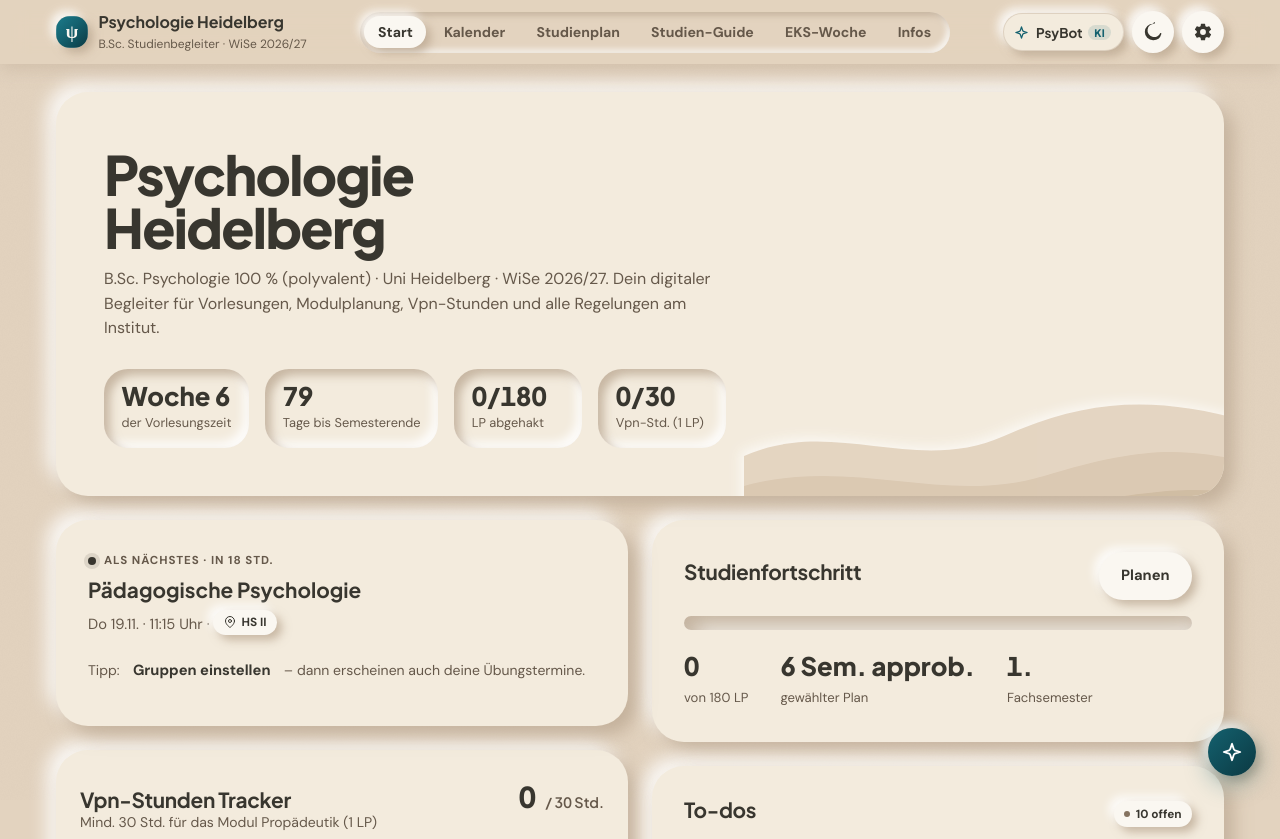
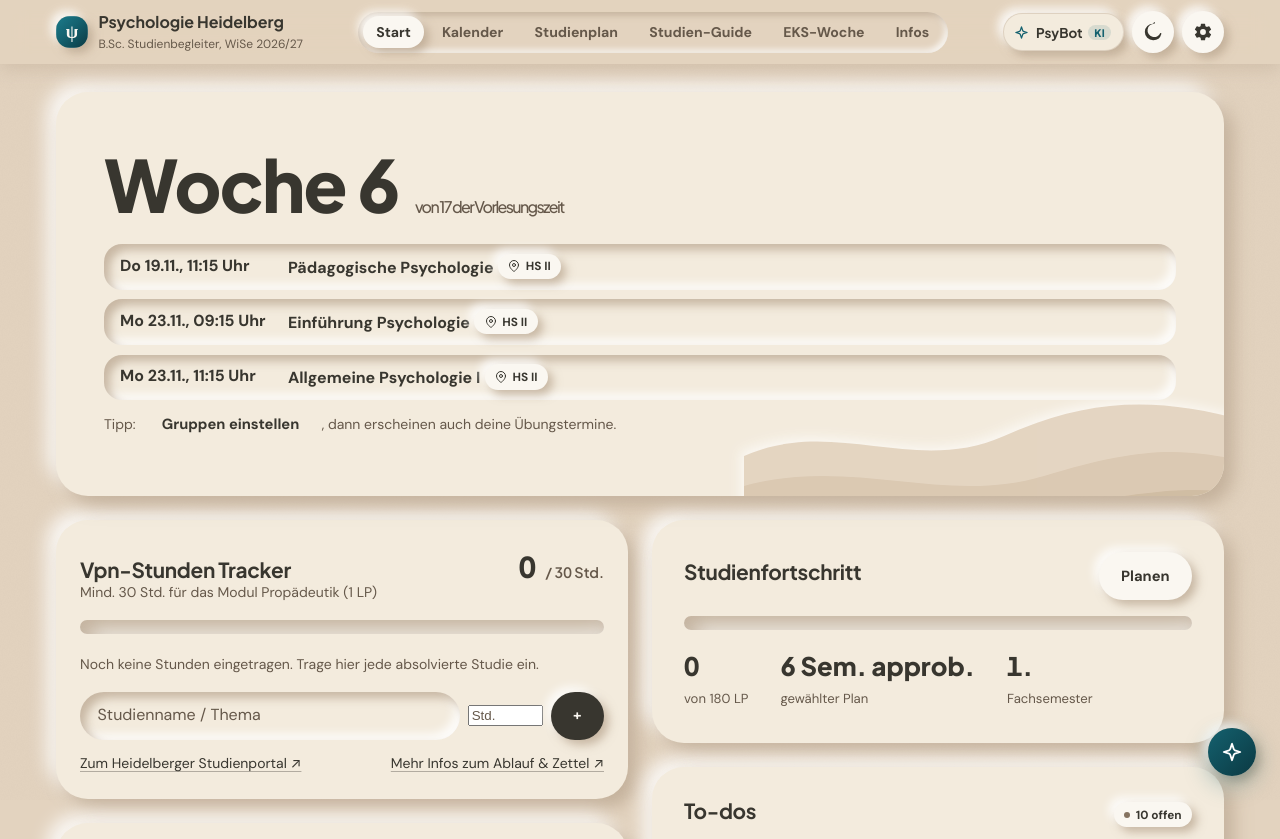
Before and after one commit to nurimodabber/ersti-psychologie-heidelberg, a plain HTML site: page index.html in a window 1280 px wide. Shown: the top 839 px of the page. Drawn offline with Linux system fonts and the light colour scheme.

Commit message:
design(start): Woche-N-Hero mit den nächsten 3 Terminen, lesbarere Kontraste, Überlauf bei 390px behoben
- Hero: Woche N plus nächste 3 Termine (renderStart), Stat-Pills und Now-Card entfernt
- Termine ab heute, Vergangenes in <details>; Vergangenes ohne opacity
- --placeholder #65584A (4.7:1 auf Sandstein), Caps-Labels als normale 14px-Labels, keine Mittelpunkte in der Marke
- Topbar: PsyBot unter 560px nur als Icon, Marke schrumpfbar (Seite war 477px breit)
- .view-Animation nur bei prefers-reduced-motion: no-preference
- robots.txt

```diff
--- a/css/style.css
+++ b/css/style.css
@@ -8,7 +8,7 @@
   --sandstone: #E3D3BF; --limestone: #F3EBDD; --foam: #FAF7F1;
   --stone-shadow: #B5A18A; --stone: #857360;
   --ink: #38362F; --ink-soft: #4B4840;
-  --muted: #65584A; --placeholder: #857868; --success: #3F5F34;
+  --muted: #65584A; --placeholder: #65584A; --success: #3F5F34;
   --water: #14616F; --deep-teal: #0B3942; /* nur Logo */
 
   /* Kategorien Studienplan – erdige Töne, kein Wasser */
@@ -187,6 +187,8 @@ hr { border: 0; box-shadow: var(--seam); height: 1px; }
   .icon-btn svg { width: 18px; height: 18px; }
 }
 
+.brand > span { min-width: 0; }
+.brand strong { overflow: hidden; text-overflow: ellipsis; }
 .topbar-actions {
   display: flex;
   align-items: center;
@@ -219,7 +221,7 @@ hr { border: 0; box-shadow: var(--seam); height: 1px; }
 
 /* ---------- Layout ---------- */
 main { max-width: var(--maxw); margin: 0 auto; padding: 1.75rem 16px 2.5rem; outline: none; }
-.view { animation: rise .35s ease-out; }
+@media (prefers-reduced-motion: no-preference) { .view { animation: rise .35s ease-out; } }
 @keyframes rise { from { opacity: .6; transform: translateY(6px); } to { opacity: 1; transform: none; } }
 .page-head { margin: .75rem 0 1.75rem; }
 .page-head p { color: var(--muted); max-width: 72ch; font-size: 1.02rem; }
@@ -274,15 +276,15 @@ main { max-width: var(--maxw); margin: 0 auto; padding: 1.75rem 16px 2.5rem; out
 .hero > * { position: relative; z-index: 1; }
 .hero h1 { margin-bottom: .75rem; max-width: 14ch; }
 .hero p { color: var(--muted); margin: 0; max-width: 56ch; }
-.hero .countdown { display: flex; gap: 1rem; flex-wrap: wrap; margin-top: 1.75rem; }
-.hero .pill-lg { background: var(--limestone); border-radius: 24px; padding: .8rem 1.1rem; min-width: 128px; box-shadow: var(--sh-in); }
-.pill-lg b { display: block; font-family: var(--font-display); font-size: 1.6rem; font-weight: 800; line-height: 1.1; font-variant-numeric: tabular-nums; }
-.pill-lg span { font-size: .8rem; color: var(--muted); }
+.hero h1 { max-width: none; display: flex; flex-wrap: wrap; align-items: baseline; gap: .25rem 1rem; }
+.hero .wk-n { font-size: clamp(2.6rem, 8vw, 4.5rem); font-weight: 800; line-height: 1; font-variant-numeric: tabular-nums; }
+.hero .wk-sub { font-size: 1rem; font-weight: 500; color: var(--muted); }
+.next3 { list-style: none; padding: 0; margin: 1.5rem 0 0; display: grid; gap: .6rem; }
+.next3 li { display: grid; grid-template-columns: 9.5rem 1fr; gap: 1rem; padding: .6rem 1rem; background: var(--limestone); border-radius: 18px; box-shadow: var(--sh-in); }
+.next3 .when { font-weight: 700; font-variant-numeric: tabular-nums; }
+@media (max-width: 560px) { .next3 li { grid-template-columns: 1fr; gap: .1rem; } }
 
 /* ---------- Jetzt / Als Nächstes ---------- */
-.now-card { position: relative; }
-.now-label { font-size: .72rem; font-weight: 700; text-transform: uppercase; letter-spacing: .08em; color: var(--muted); display: flex; align-items: center; gap: .5rem; }
-.now-label::before { content: ""; width: 8px; height: 8px; border-radius: 50%; background: var(--ink); box-shadow: 0 0 0 4px rgba(56,54,47,.12); }
 .now-title { font-family: var(--font-display); font-size: 1.3rem; font-weight: 700; margin: .3rem 0 .2rem; }
 .now-meta { color: var(--muted); font-size: .92rem; }
 
@@ -376,7 +378,7 @@ a.badge.loc:hover { transform: translateY(-1px); box-shadow: var(--sh-out); text
 .week-list { display: none; }
 @media (max-width: 759px) { .week { display: none; } .week-list { display: block; } }
 .day-block + .day-block { margin-top: 1.25rem; }
-.day-block h3 { font-size: .8rem; color: var(--muted); text-transform: uppercase; letter-spacing: .08em; }
+.day-block h3 { font-size: .875rem; color: var(--muted); }
 .day-block .course { margin-top: .6rem; display: grid; grid-template-columns: 92px 1fr; gap: .5rem; }
 .day-block .course .t { font-weight: 700; font-variant-numeric: tabular-nums; }
 .legend { display: flex; flex-wrap: wrap; gap: .45rem 1.1rem; font-size: .82rem; color: var(--muted); }
@@ -476,7 +478,9 @@ input:focus, select:focus { outline: none; box-shadow: var(--sh-in-deep), 0 0 0
 .dates li:last-child { box-shadow: none; }
 .dates .d { text-align: center; background: var(--limestone); border-radius: 18px; padding: .45rem .2rem; font-weight: 800; line-height: 1.15; font-size: .86rem; box-shadow: var(--sh-out-sm); font-family: var(--font-display); }
 .dates .d small { display: block; font-family: var(--font); font-weight: 500; color: var(--muted); font-size: .7rem; }
-.dates li.past { opacity: .5; }
+.dates li.past { color: var(--muted); }
+.dates-past { margin-top: .5rem; }
+.dates-past summary { cursor: pointer; font-weight: 700; color: var(--muted); padding: .5rem 0; }
 .dates li.next .d { background: var(--ink); color: var(--foam); }
 .dates li.next .d small { color: var(--foam); opacity: .8; }
 .dates .t { font-weight: 700; }
@@ -495,7 +499,7 @@ input:focus, select:focus { outline: none; box-shadow: var(--sh-in-deep), 0 0 0
 .links a { text-decoration: none; font-weight: 500; }
 .links a:hover { text-decoration: underline; }
 .link-group { background: var(--limestone); border-radius: var(--r-panel); padding: 1.1rem 1.2rem; box-shadow: var(--sh-in-sm); }
-.link-group h3 { font-size: .8rem; text-transform: uppercase; letter-spacing: .07em; color: var(--muted); }
+.link-group h3 { font-size: .875rem; color: var(--muted); }
 .qa { padding-left: 1.2rem; margin: 0; }
 .qa li { margin-bottom: .45rem; }
 .search { width: 100%; margin-bottom: 1rem; }
@@ -589,6 +593,8 @@ dialog::backdrop { background: rgba(56,54,47,.35); backdrop-filter: blur(3px); }
 .ai-topbar-pill:focus-visible { outline: 2px solid var(--water); outline-offset: 2px; }
 .ai-pill-icon { display: grid; place-items: center; color: var(--water); line-height: 1; }
 .ai-pill-label { display: inline-flex; align-items: center; gap: .35rem; }
+/* Topbar war 477px breit bei 390px: PsyBot nur als Icon, Marke darf schrumpfen */
+@media (max-width: 560px) { .ai-pill-label { display: none; } .brand { flex-shrink: 1; } }
 .ai-pill-badge {
   background: rgba(20, 97, 111, .12);
   color: var(--water);
--- a/index.html
+++ b/index.html
@@ -19,7 +19,7 @@
         <img src="assets/icon.svg" alt="" width="32" height="32">
         <span>
           <strong>Psychologie Heidelberg</strong>
-          <small>B.Sc. Studienbegleiter · WiSe 2026/27</small>
+          <small>B.Sc. Studienbegleiter, WiSe 2026/27</small>
         </span>
       </a>
       <nav class="tabs" aria-label="Hauptnavigation">
--- a/js/app.js
+++ b/js/app.js
@@ -239,32 +239,22 @@
     const toLect = daysBetween(n, dt(D.meta.lecturesStart));
     const toEnd = daysBetween(n, dt(D.meta.semesterEnd));
 
-    let pills = "";
-    if (toEks > 0) pills += pill(toEks, toEks === 1 ? "Tag bis zur EKS-Woche" : "Tage bis zur EKS-Woche");
-    else if (today <= "2026-10-12") {
-      const idx = D.eksDays.findIndex(d => d.date === today);
-      pills += pill(idx >= 0 ? `Tag ${idx + 1}` : "EKS", idx >= 0 ? D.eksDays[idx].title.replace(/^Tag \d – /, "") : "läuft gerade");
-    }
-    if (toLect > 0) pills += pill(toLect, toLect === 1 ? "Tag bis Vorlesungsbeginn" : "Tage bis Vorlesungsbeginn");
-    else if (toEnd >= 0) {
-      const wk = Math.floor(daysBetween(dt(D.meta.semesterStart), n) / 7) + 1;
-      pills += pill(inBreak(today) ? "Pause" : `Woche ${wk}`, inBreak(today) ? "vorlesungsfrei" : "der Vorlesungszeit");
-      pills += pill(toEnd, "Tage bis Semesterende");
-    }
+    const wk = Math.floor(daysBetween(dt(D.meta.semesterStart), n) / 7) + 1;
+    const wkTotal = Math.ceil((daysBetween(dt(D.meta.semesterStart), dt(D.meta.semesterEnd)) + 1) / 7);
+    let big, sub;
+    if (toLect > 0) { big = `${toLect} ${toLect === 1 ? "Tag" : "Tage"}`; sub = "bis Vorlesungsbeginn"; }
+    else if (toEnd < 0) { big = "Semesterende"; sub = "Schönen Semesterabschluss"; }
+    else if (inBreak(today)) { big = "Pause"; sub = "vorlesungsfrei"; }
+    else { big = `Woche ${wk}`; sub = `von ${wkTotal} der Vorlesungszeit`; }
     const p = planStats();
-    const vpnTotal = state.vpnHours || 0;
-    pills += pill(`${p.done}/${p.total}`, "LP abgehakt");
-    pills += pill(`${vpnTotal}/30`, "Vpn-Std. (1 LP)");
 
     el.innerHTML = `
       <div class="hero">
-        <h1>Psychologie Heidelberg</h1>
-        <p>${esc(D.meta.subtitle)}. Dein digitaler Begleiter für Vorlesungen, Modulplanung, Vpn-Stunden und alle Regelungen am Institut.</p>
-        <div class="countdown">${pills}</div>
+        <h1><span class="wk-n">${esc(big)}</span> <span class="wk-sub">${esc(sub)}</span></h1>
+        ${nextThree(n)}
       </div>
       <div class="grid grid-2">
         <div class="stack">
-          ${nowNextCard(n)}
           ${vpnTrackerCard()}
           <div class="card">
             <div class="card-head"><h2>Semestertermine</h2><a class="btn" href="#stundenplan">Zum Kalender</a></div>
@@ -289,35 +279,27 @@
     bindVpn(el);
     $$("[data-open-settings]", el).forEach(b => b.addEventListener("click", openSettings));
   }
-  function pill(big, small) { return `<div class="pill-lg"><b>${esc(big)}</b><span>${esc(small)}</span></div>`; }
-
-  function nowNextCard(n) {
-    const ev = allEvents();
-    const cur = ev.find(e => e.start <= n && n < e.end && !e.allDay);
-    const nxt = ev.find(e => e.start > n);
-    const line = (e) => {
-      const time = e.allDay ? fmtRange(e.date, null) : `${fmtShort(e.date)} · ${String(e.start.getHours()).padStart(2, "0")}:${String(e.start.getMinutes()).padStart(2, "0")} Uhr`;
-      return `<div class="now-title">${esc(e.title)}</div><div class="now-meta">${esc(time)} ${e.loc ? "· " + placeBadge(e.loc) : ""}</div>`;
-    };
-    let html = `<div class="card now-card">`;
-    if (cur) html += `<div class="now-label">Jetzt</div>${line(cur)}<hr style="margin:1rem 0">`;
-    if (nxt) {
-      const mins = Math.round((nxt.start - n) / 60000);
-      const rel = mins < 60 ? `in ${mins} Min.` : mins < 1440 ? `in ${Math.round(mins / 60)} Std.` : `in ${Math.round(mins / 1440)} Tagen`;
-      html += `<div class="now-label">Als Nächstes · ${rel}</div>${line(nxt)}`;
-    } else html += `<div class="now-label">Als Nächstes</div><p class="muted">Keine weiteren Termine im Wintersemester.</p>`;
-    if (!state.ueGroup) html += `<p class="small muted" style="margin:.7rem 0 0">Tipp: <button class="btn ghost" data-open-settings style="padding:.2rem .6rem">Gruppen einstellen</button> – dann erscheinen auch deine Übungstermine.</p>`;
-    return html + `</div>`;
+  function nextThree(n) {
+    const ev = allEvents().filter(e => e.end > n).slice(0, 3);
+    const hm = d => `${String(d.getHours()).padStart(2, "0")}:${String(d.getMinutes()).padStart(2, "0")} Uhr`;
+    const tip = state.ueGroup ? "" : `<p class="small muted">Tipp: <button class="btn ghost" data-open-settings>Gruppen einstellen</button>, dann erscheinen auch deine Übungstermine.</p>`;
+    if (!ev.length) return `<p class="muted">Keine weiteren Termine im Wintersemester.</p>${tip}`;
+    return `<ul class="next3">${ev.map(e => `<li><div class="when">${e.start <= n && !e.allDay ? "Jetzt" : esc(e.allDay ? fmtRange(e.date, null) : `${fmtShort(e.date)}, ${hm(e.start)}`)}</div>
+      <div><b>${esc(e.title)}</b>${e.loc ? " " + placeBadge(e.loc) : ""}</div></li>`).join("")}</ul>${tip}`;
   }
 
   function keyDatesList(today) {
     const nextIdx = D.keyDates.findIndex(k => (k.dateEnd || k.date) >= today);
-    return `<ul class="dates">${D.keyDates.map((k, i) => {
+    const row = (k, i) => {
       const d = dt(k.date);
       const cls = (k.dateEnd || k.date) < today ? "past" : i === nextIdx ? "next" : "";
       return `<li class="${cls}"><div class="d">${d.getDate()}. ${MONTHS[d.getMonth()]}<small>${k.dateEnd ? "bis " + fmtShort(k.dateEnd) : DAY_LONG[d.getDay()]}</small></div>
         <div><div class="t">${esc(k.title)} ${k.deadline ? '<span class="badge deadline">Frist</span>' : ""}${k.loc ? " " + placeBadge(k.loc) : ""}</div><div class="muted small">${esc(k.text)}</div></div></li>`;
-    }).join("")}</ul>`;
+    };
+    const split = nextIdx < 0 ? D.keyDates.length : nextIdx;
+    const past = D.keyDates.slice(0, split).map(row).join("");
+    const upcoming = D.keyDates.slice(split).map((k, i) => row(k, split + i)).join("");
+    return `<ul class="dates">${upcoming}</ul>${past ? `<details class="dates-past"><summary>Vergangen (${split})</summary><ul class="dates">${past}</ul></details>` : ""}`;
   }
 
   /* ========================================================================
```
Also changed, not shown: robots.txt (added).
